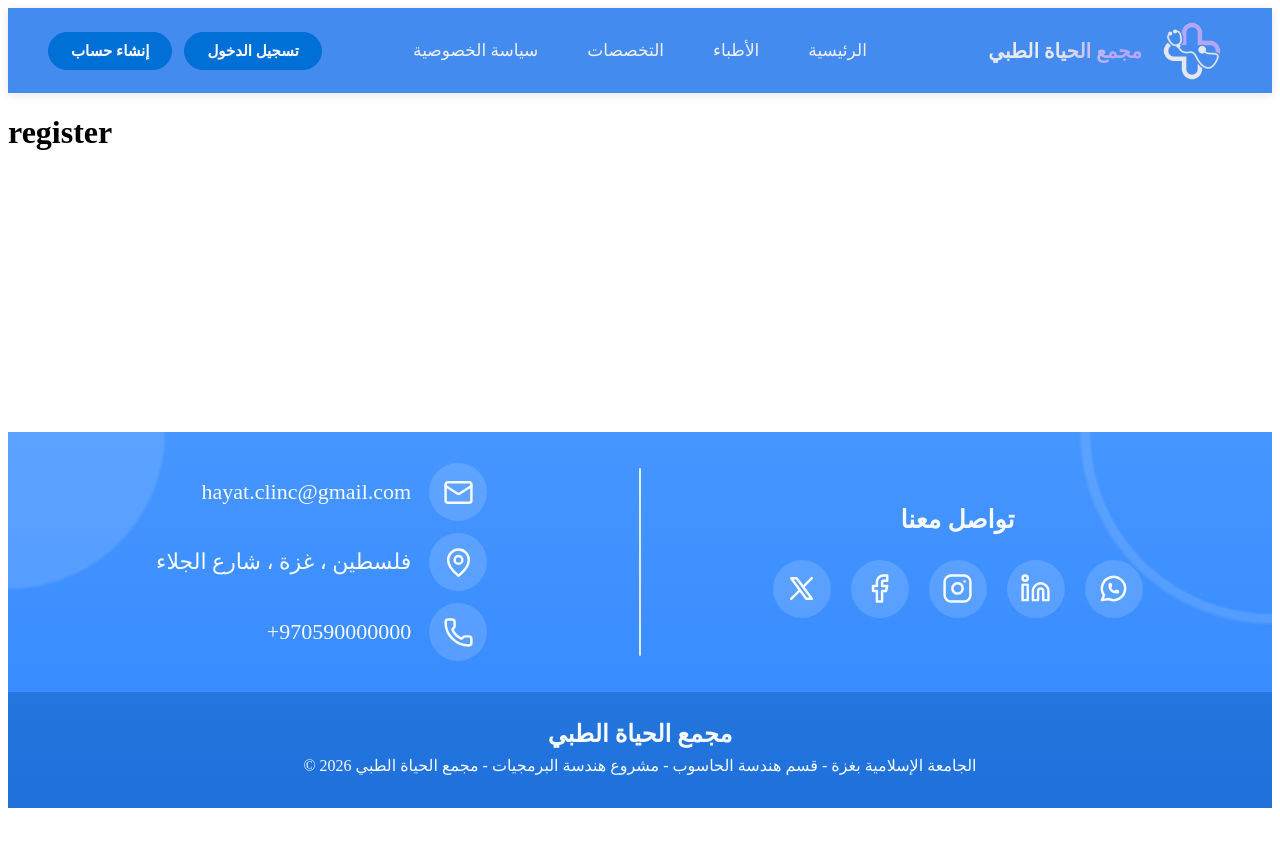
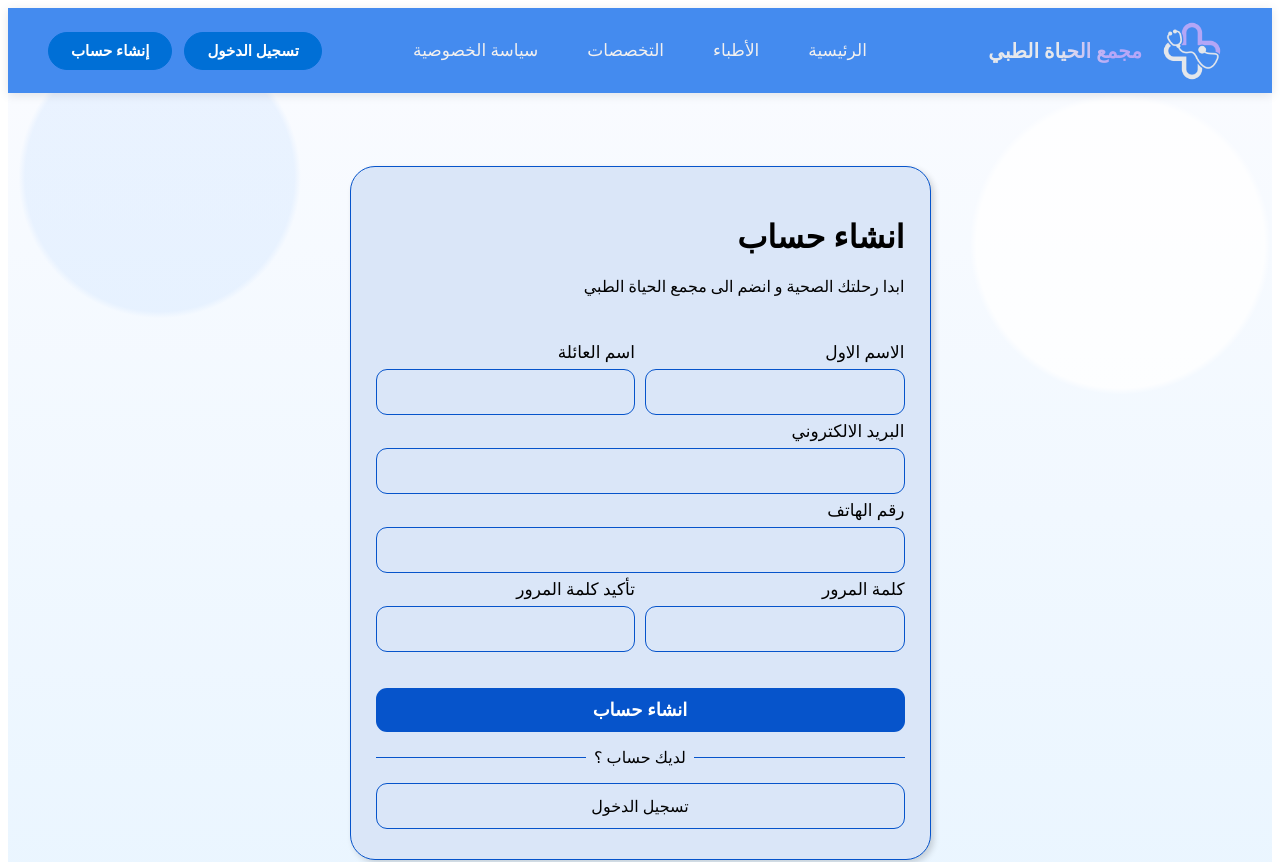
Before and after one commit to SulimanLearn/Software_project, a Nuxt app: page /register in a window 1280 px wide. Shown: the top 862 px of the page. Before the commit the page ends 816 px from the top, so only its background shows below. Built offline with nearby package versions, Linux system fonts and the light colour scheme.

Commit message:
Add register page and edit login page M1

```diff
--- a/app/pages/login.vue
+++ b/app/pages/login.vue
@@ -16,9 +16,7 @@
                         <div class="password field">
                             <label for="password-inputfield">كلمة المرور</label>
                             <input type="password" id="password-inputfield" placeholder="........" v-model="password"/>
-                            <p class="error-message" v-if="errorMessage">
-  {{ errorMessage }}
-</p>
+                            <p class="error-message" v-if="errorMessage">{{ errorMessage }}</p>
                             <div class="remmember-and-forget-password">
                                 <div class="remmember-me-btn">
                                     <input type="checkbox" id="remmember-me">
@@ -62,7 +60,7 @@
 <style scoped>
     .container {
         direction: rtl;
-        min-height: 100vh;
+        min-height: 107vh;
         display: flex;
         justify-content: center;
         align-items: center;
--- a/app/pages/register.vue
+++ b/app/pages/register.vue
@@ -1,6 +1,315 @@
 <template>
     <div>
         <NavBar />
-        <h1>register</h1>
+
+        <div class="container">
+            <div class="box-login">
+
+                <form @submit.prevent="register">
+                    <div class="info">
+                        <h1>انشاء حساب</h1>
+                        <p>ابدا رحلتك الصحية و انضم الى مجمع الحياة الطبي</p>
+                    </div>
+                    <p v-if="errors.general" class="error general-error">
+                        {{ errors.general }}
+                    </p>
+
+                    <div class="fields">
+                        <div class="first-last-names">
+                            <div class="first-name field">
+                                <label for="first-name">الاسم الاول</label>
+                                <input type="text" id="first-name" v-model="form.firstName"/>
+                                <span class="error">{{ errors.firstName }}</span>
+                            </div>
+                            <div class="last-name field">
+                                <label for="last-name">اسم العائلة</label>
+                                <input type="text" id="last-name" v-model="form.lastName"/>
+                                <span class="error">{{ errors.lastName }}</span>
+                            </div>
+                        </div>
+                        <div class="email field">
+                            <label for="email">البريد الالكتروني</label>
+                            <input type="email" id="email" v-model="form.email"/>
+                            <span class="error">{{ errors.email }}</span>
+                        </div>
+                        <div class="phone-number field">
+                            <label for="phone">رقم الهاتف</label>
+                            <input type="tel" id="phone" v-model="form.phone"/>
+                            <span class="error">{{ errors.phone }}</span>
+                        </div>
+                        <div class="passwords">
+                            <div class="password field">
+                                <label for="password">كلمة المرور</label>
+                                <input type="password" id="password" v-model="form.password"/>
+                                <span class="error">{{ errors.password }}</span>
+                            </div>
+                            <div class="confirm-password field">
+                                <label for="confirm-password">تأكيد كلمة المرور</label>
+                                <input type="password" id="confirm-password" v-model="form.confirmPassword"/>
+                                <span class="error">{{ errors.confirmPassword }}</span>
+                            </div>
+                        </div>
+
+                    </div>
+                    <div class="btns">
+                        <button
+                            class="create-account"
+                            type="submit"
+                            :disabled="loading"
+                        >
+                            {{ loading ? 'جاري الانشاء...' : 'انشاء حساب' }}
+                        </button>
+                        <div class="dividing-line">
+                            <div></div>
+                            <p>لديك حساب ؟</p>
+                            <div></div>
+                        </div>
+                        <NuxtLink to="/login" class="login-btn">
+                            تسجيل الدخول
+                        </NuxtLink>
+                    </div>
+
+                </form>
+
+            </div>
+        </div>
     </div>
 </template>
+
+<script setup>
+import { reactive, ref } from 'vue'
+import { useRouter } from 'vue-router'
+
+const router = useRouter()
+
+const loading = ref(false)
+
+const form = reactive({
+    firstName: '',
+    lastName: '',
+    email: '',
+    phone: '',
+    password: '',
+    confirmPassword: ''
+})
+
+const errors = reactive({
+    firstName: '',
+    lastName: '',
+    email: '',
+    phone: '',
+    password: '',
+    confirmPassword: '',
+    general: ''
+})
+
+const resetErrors = () => {
+    Object.keys(errors).forEach(key => errors[key] = '')
+}
+
+const isValidEmail = (email) => {
+    return /^[^\s@]+@[^\s@]+\.[^\s@]+$/.test(email)
+}
+
+const validate = () => {
+    resetErrors()
+    let valid = true
+
+    if (!form.firstName.trim()) {
+        errors.firstName = 'الاسم الاول مطلوب'
+        valid = false
+    }
+
+    if (!form.lastName.trim()) {
+        errors.lastName = 'اسم العائلة مطلوب'
+        valid = false
+    }
+
+    if (!form.email || !isValidEmail(form.email)) {
+        errors.email = 'بريد غير صالح'
+        valid = false
+    }
+
+    if (!form.phone || form.phone.length < 10) {
+        errors.phone = 'رقم غير صالح'
+        valid = false
+    }
+
+    if (!form.password) {
+        errors.password = 'كلمة المرور مطلوبة'
+        valid = false
+    } else if (form.password.length < 6) {
+        errors.password = 'كلمة المرور يجب أن تكون 6 أحرف على الأقل'
+        valid = false
+    }
+
+    if (!form.confirmPassword) {
+        errors.confirmPassword = 'تأكيد كلمة المرور مطلوب'
+        valid = false
+    } else if (form.password !== form.confirmPassword) {
+        errors.confirmPassword = 'كلمات المرور غير متطابقة'
+        valid = false
+    }
+
+    return valid
+}
+
+const registerUser = async (data) => {
+    return new Promise((resolve) => {
+        setTimeout(() => resolve({ success: true }), 1500)
+    })
+}
+
+const register = async () => {
+    if (!validate()) return
+
+    loading.value = true
+
+    try {
+        const payload = {
+            first_name: form.firstName,
+            last_name: form.lastName,
+            email: form.email,
+            phone: form.phone,
+            password: form.password
+        }
+
+        const res = await registerUser(payload)
+
+        if (res.success) {
+            router.push('/login')
+        }
+
+    } catch (e) {
+        errors.general = 'حدث خطأ، حاول مرة اخرى'
+    } finally {
+        loading.value = false
+    }
+}
+</script>
+
+<style scoped>
+.container {
+    direction: rtl;
+    min-height: 100vh;
+    display: flex;
+    justify-content: center;
+    align-items: center;
+    padding: 20px;
+    background: radial-gradient(circle at 12% 10%, #b4d5ff38 0 10%, transparent 10.5%),
+        radial-gradient(circle at 88% 18%, #ffffffd1 0 11%, transparent 11.5%),
+        linear-gradient(180deg, #f9fbff 0%, #e9f5ff 100%);
+}
+
+.box-login {
+    width: 100%;
+    max-width: 529px;
+    background-color: #DAE6F8;
+    padding: 30px 25px;
+    border: 1px solid #0654CB;
+    box-shadow: 3px 3px 6px #00000029;
+    border-radius: 25px;
+}
+
+form {
+    display: flex;
+    flex-direction: column;
+    gap: 30px;
+}
+
+.field {
+    display: flex;
+    flex-direction: column;
+    gap: 6px;
+}
+
+label {
+    font-size: 17px;
+}
+
+input {
+    height: 44px;
+    border-radius: 11px;
+    border: 1px solid #0654CB;
+    padding: 0 10px;
+    background-color: inherit;
+}
+
+input:focus {
+    outline: none;
+    box-shadow: 0 0 0 2px #0654CB33;
+}
+
+.error {
+    color: red;
+    font-size: 13px;
+}
+
+.general-error {
+    text-align: center;
+    font-weight: bold;
+}
+
+.first-last-names,
+.passwords {
+    display: flex;
+    gap: 10px;
+}
+
+.first-name,
+.last-name,
+.password,
+.confirm-password {
+    width: 100%;
+}
+
+button {
+    width: 100%;
+    height: 44px;
+    border-radius: 11px;
+    font-size: 18px;
+    font-weight: bold;
+}
+
+.create-account {
+    background-color: #0654CB;
+    color: white;
+    border: none;
+    cursor: pointer;
+}
+
+.create-account:disabled {
+    opacity: 0.6;
+    cursor: not-allowed;
+}
+
+.login-btn {
+    text-decoration: none;
+    color: black;
+    border: 1px solid #0654CB;
+    display: flex;
+    justify-content: center;
+    align-items: center;
+    height: 44px;
+    border-radius: 11px;
+}
+
+.dividing-line {
+    display: flex;
+    align-items: center;
+    gap: 8px;
+}
+
+.dividing-line div {
+    flex: 1;
+    height: 1px;
+    background-color: #0654CB;
+}
+
+@media (max-width: 480px) {
+    .first-last-names,
+    .passwords {
+        flex-direction: column;
+    }
+}
+</style>
```
